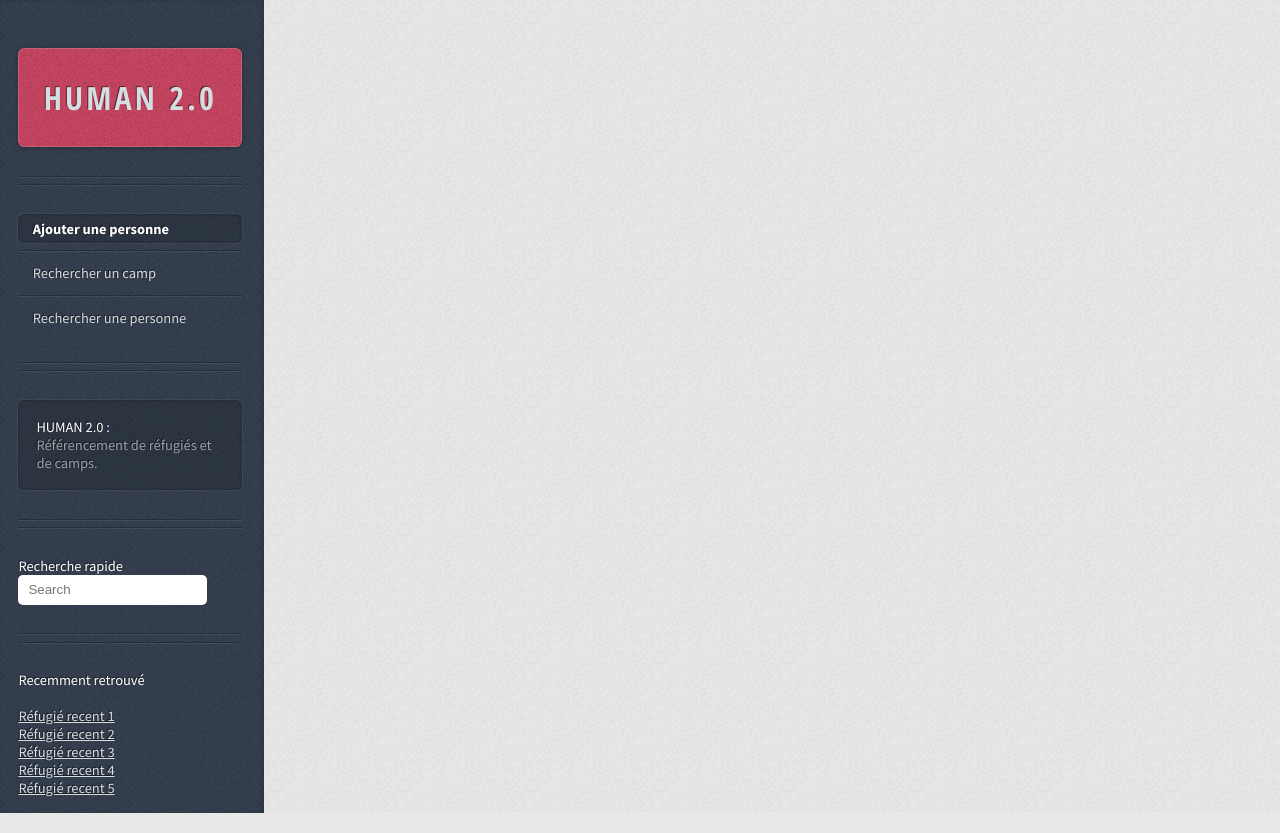
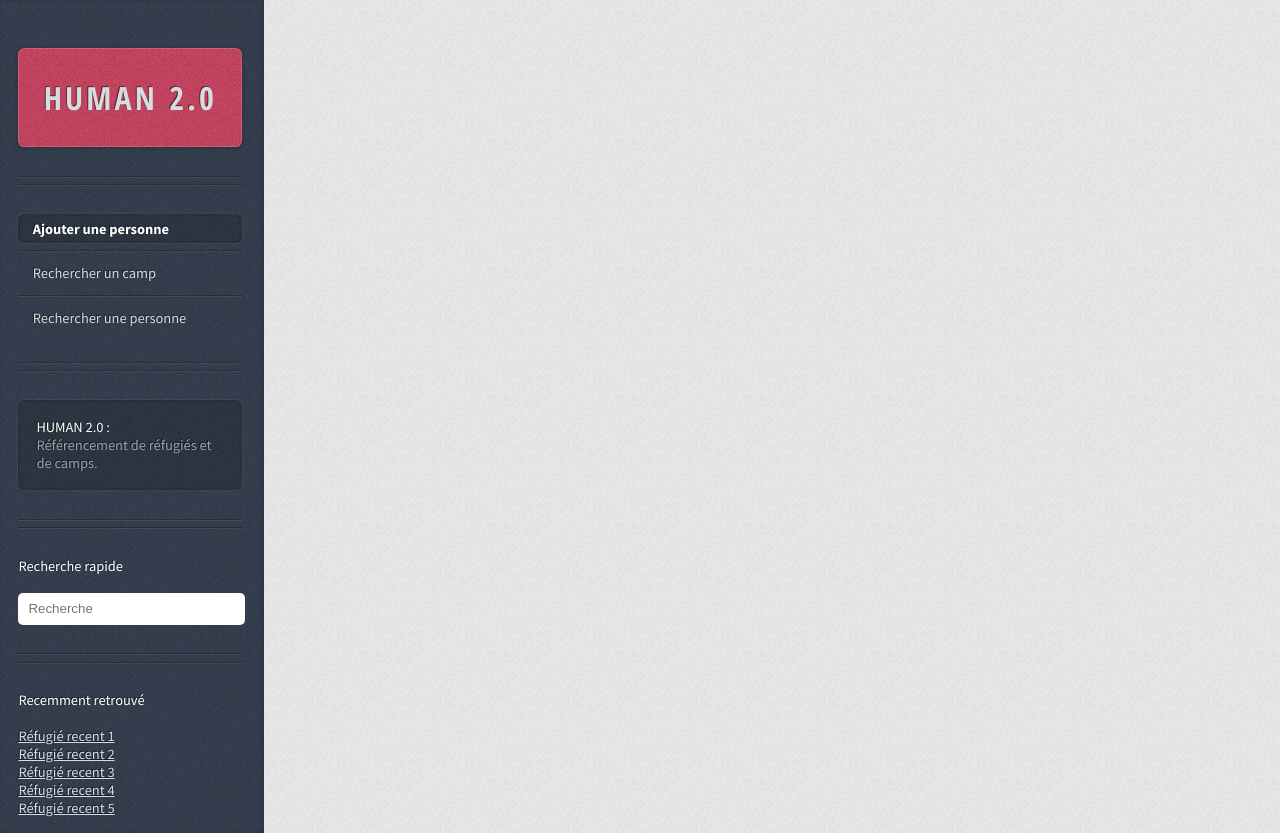
Before and after one commit to Error418IutAmiens/Humanitaire-2.0, a PHP site: page /acceuil.html in a window 1280 px wide. Run offline with PHP 8.4, Linux system fonts and the light colour scheme.

Commit message:
Finalisation de la barre de recherche et du style en général.

```diff
--- a/Site/acceuil.css
+++ b/Site/acceuil.css
@@ -164,7 +164,8 @@
 		input[type=text] /*style de la barre de recherche et plus particulierement de la barre de recherche rapide*/
 		{
 		    color: #979797;
-		    height: 28px;
+		    height: 30px;
+		    width: 215px;
 		    padding-left: 10px;
 		    text-decoration: none;
 		    background-repeat: repeat-x;
--- a/Site/acceuil.html
+++ b/Site/acceuil.html
@@ -35,9 +35,9 @@
 
 			<!-- Search -->
 					<section class="box search">
-						<h2>Recherche rapide</h2>
+						<h2>Recherche rapide</h2></br>
 						<form method="post" action="#">
-							<input type="text" class="text" name="search" placeholder="Search" />
+							<input type="text" class="text" name="search" placeholder="Recherche" />
 						</form>
 					</section>
 
```
